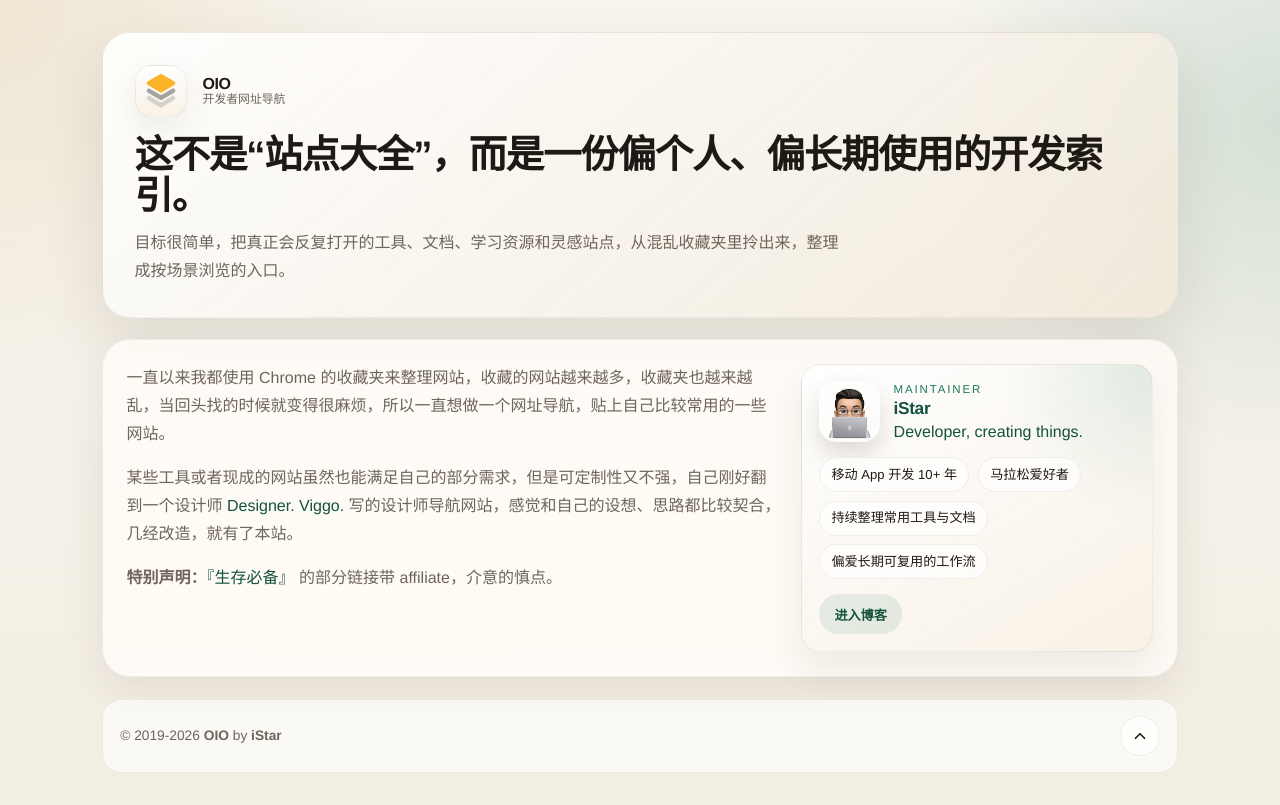
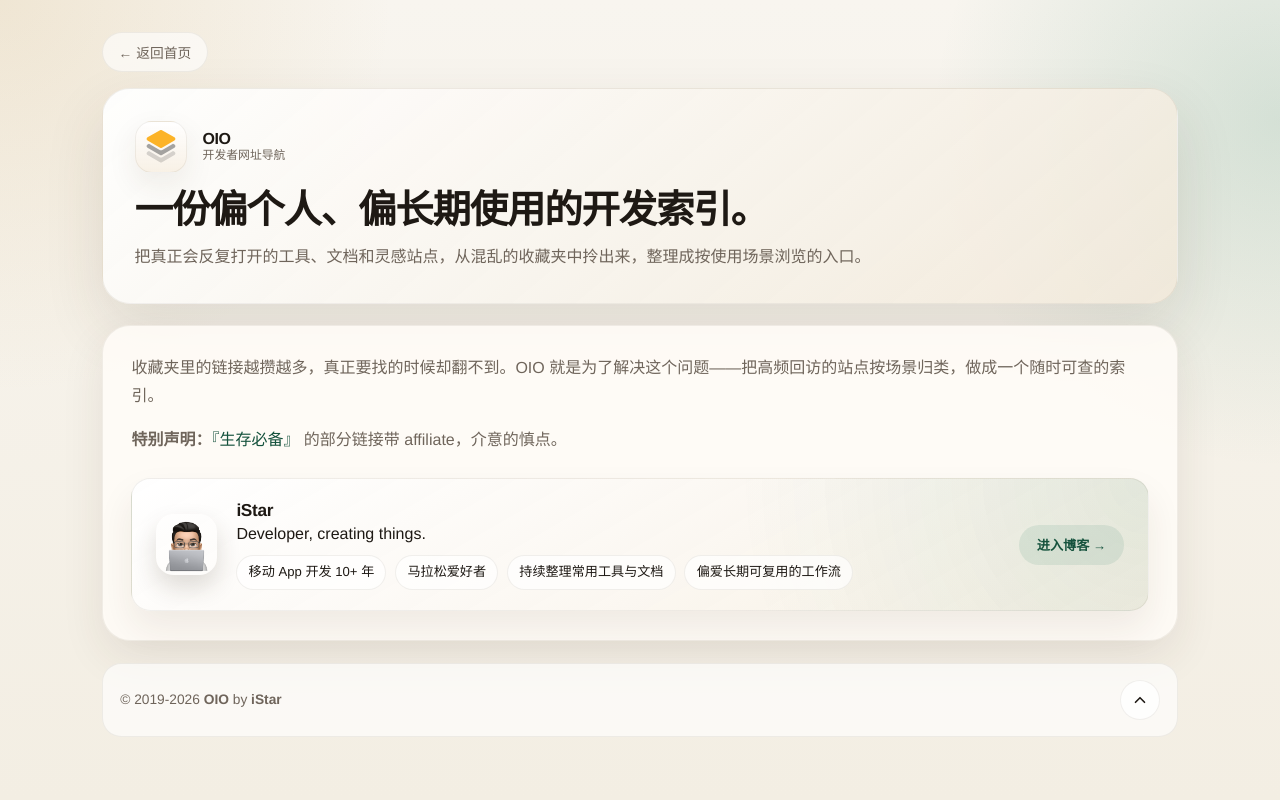
Before and after one commit to maxhis/oio, a Vue app: page /about in a window 1280 px wide. Built offline with nearby package versions, Linux system fonts and the light colour scheme; no server answers; a web font is replaced by a local one.

Commit message:
feat: redesign AboutView layout with back navigation and updated profile card styling

```diff
--- a/src/styles/app.css
+++ b/src/styles/app.css
@@ -769,6 +769,28 @@
   padding: 2rem 1.35rem;
 }
 
+.about-back {
+  margin-bottom: 1rem;
+}
+
+.about-back__link {
+  display: inline-flex;
+  align-items: center;
+  padding: 0.55rem 1rem;
+  border-radius: 999px;
+  font-size: 0.86rem;
+  color: var(--muted);
+  background: rgba(255, 255, 255, 0.6);
+  border: 1px solid rgba(76, 61, 46, 0.08);
+  transition: color 180ms ease, background-color 180ms ease, transform 180ms ease;
+}
+
+.about-back__link:hover {
+  color: var(--text);
+  background: rgba(255, 255, 255, 0.88);
+  transform: translateX(-2px);
+}
+
 .about-hero {
   padding: 2rem;
   margin-bottom: 1.3rem;
@@ -792,10 +814,9 @@
 
 .about-panel {
   display: grid;
-  grid-template-columns: minmax(0, 1.65fr) minmax(17rem, 22rem);
-  gap: 1.25rem;
-  align-items: start;
-  padding: 1.5rem;
+  grid-template-columns: 1fr;
+  gap: 1.5rem;
+  padding: 1.8rem;
   border-radius: var(--radius-xl);
   background: rgba(255, 252, 248, 0.88);
   border: 1px solid rgba(76, 61, 46, 0.08);
@@ -815,16 +836,23 @@
   display: block;
 }
 
+.about-profile__body {
+  display: flex;
+  flex-direction: column;
+  gap: 0.75rem;
+  min-width: 0;
+}
+
 .about-profile__card {
   position: relative;
   display: grid;
-  gap: 0.95rem;
-  min-height: 100%;
-  max-width: none;
-  padding: 1.05rem;
+  grid-template-columns: auto 1fr auto;
+  align-items: center;
+  gap: 1.2rem;
+  padding: 1.3rem 1.5rem;
   border-radius: 1.2rem;
   background:
-    radial-gradient(circle at top right, rgba(31, 122, 90, 0.12), transparent 34%),
+    radial-gradient(circle at top right, rgba(31, 122, 90, 0.10), transparent 40%),
     linear-gradient(150deg, rgba(255, 255, 255, 0.96), rgba(247, 239, 227, 0.88));
   border: 1px solid rgba(76, 61, 46, 0.08);
   box-shadow: 0 18px 36px rgba(58, 44, 27, 0.08);
@@ -834,11 +862,7 @@
     border-color 180ms ease;
 }
 
-.about-profile__card:hover {
-  transform: translateY(-2px);
-  border-color: rgba(31, 122, 90, 0.18);
-  box-shadow: 0 24px 44px rgba(58, 44, 27, 0.12);
-}
+
 
 .about-profile__card-head {
   display: flex;
@@ -900,14 +924,21 @@
   display: inline-flex;
   align-items: center;
   justify-content: center;
-  width: fit-content;
+  align-self: center;
+  white-space: nowrap;
   min-height: 2.5rem;
-  padding: 0.65rem 0.95rem;
+  padding: 0.65rem 1.1rem;
   border-radius: 999px;
   background: rgba(31, 122, 90, 0.1);
   color: var(--accent-strong);
   font-size: 0.82rem;
   font-weight: 700;
+  transition: background-color 180ms ease, transform 180ms ease;
+}
+
+.about-profile__action:hover {
+  background: rgba(31, 122, 90, 0.18);
+  transform: translateY(-1px);
 }
 
 .about-hero__title {
@@ -915,7 +946,7 @@
 }
 
 .about-hero__description {
-  max-width: 44rem;
+  max-width: none;
 }
 
 .not-found-page {
--- a/src/views/AboutView.vue
+++ b/src/views/AboutView.vue
@@ -8,6 +8,10 @@
 <template>
   <div class="about-page">
     <main class="about-layout">
+      <nav class="about-back">
+        <RouterLink to="/" class="about-back__link">← 返回首页</RouterLink>
+      </nav>
+
       <header class="about-hero">
         <RouterLink to="/" class="about-hero__brand">
           <span class="about-hero__badge" aria-hidden="true">
@@ -18,23 +22,16 @@
             <span class="about-hero__brand-text">开发者网址导航</span>
           </span>
         </RouterLink>
-        <h1 class="about-hero__title">这不是“站点大全”，而是一份偏个人、偏长期使用的开发索引。</h1>
+        <h1 class="about-hero__title">一份偏个人、偏长期使用的开发索引。</h1>
         <p class="about-hero__description">
-          目标很简单，把真正会反复打开的工具、文档、学习资源和灵感站点，从混乱收藏夹里拎出来，整理成按场景浏览的入口。
+          把真正会反复打开的工具、文档和灵感站点，从混乱的收藏夹中拎出来，整理成按使用场景浏览的入口。
         </p>
       </header>
 
       <section class="about-panel">
         <div class="about-panel__section">
           <p>
-            一直以来我都使用 Chrome 的收藏夹来整理网站，收藏的网站越来越多，收藏夹也越来越乱，当回头找的时候就变得很麻烦，所以一直想做一个网址导航，贴上自己比较常用的一些网站。
-          </p>
-          <p>
-            某些工具或者现成的网站虽然也能满足自己的部分需求，但是可定制性又不强，自己刚好翻到一个设计师
-            <a href="http://viggoz.com/" target="_blank" rel="noreferrer">
-              Designer. Viggo.
-            </a>
-            写的设计师导航网站，感觉和自己的设想、思路都比较契合，几经改造，就有了本站。
+            收藏夹里的链接越攒越多，真正要找的时候却翻不到。OIO 就是为了解决这个问题——把高频回访的站点按场景归类，做成一个随时可查的索引。
           </p>
           <p>
             <strong>特别声明：</strong>
@@ -44,15 +41,13 @@
         </div>
 
         <div class="about-profile">
-          <a class="about-profile__card" href="https://go.15tar.com/blog" target="_blank" rel="noreferrer">
-            <div class="about-profile__card-head">
+          <div class="about-profile__card">
             <img :src="'/assets/images/logos/profile.PNG'" width="64" height="64" alt="iStar"
               class="about-profile__avatar" />
+            <div class="about-profile__body">
               <div class="about-profile__identity">
-                <span class="about-profile__label">Maintainer</span>
                 <div class="about-profile__name">iStar</div>
                 <p class="about-profile__role">Developer, creating things.</p>
-              </div>
               </div>
               <div class="about-profile__facts" aria-label="站长信息">
                 <span class="about-profile__fact">移动 App 开发 10+ 年</span>
@@ -60,8 +55,9 @@
                 <span class="about-profile__fact">持续整理常用工具与文档</span>
                 <span class="about-profile__fact">偏爱长期可复用的工作流</span>
               </div>
-            <span class="about-profile__action">进入博客</span>
-          </a>
+            </div>
+            <a class="about-profile__action" href="https://go.15tar.com/blog" target="_blank" rel="noreferrer">进入博客 →</a>
+          </div>
         </div>
       </section>
 
```
Lines whose indentation alone changed are shown as unchanged.
